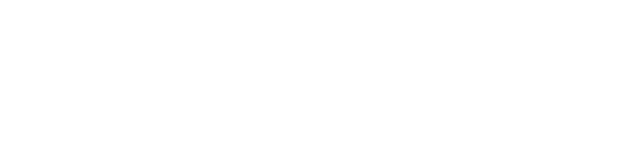
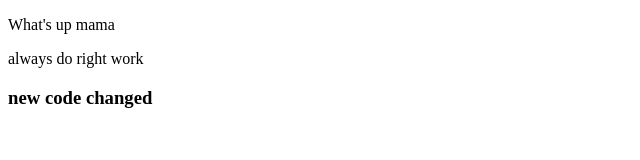
Before and after one commit to Tanvir0146/tan, a plain HTML site: page index.html in a window 1280 px wide. Shown: the whole page, without its empty margins (0-640 px from the left). Drawn offline with Linux system fonts and the light colour scheme.

Commit message:
2nd commit

```diff
--- a/index.html
+++ b/index.html
@@ -7,6 +7,8 @@
     <title>My first github repo</title>
 </head>
 <body>
-
+    <p>What's up mama</p>
+    <p>always do right work</p>
+    <h3>new code changed</h3>
 </body>
 </html>
```
